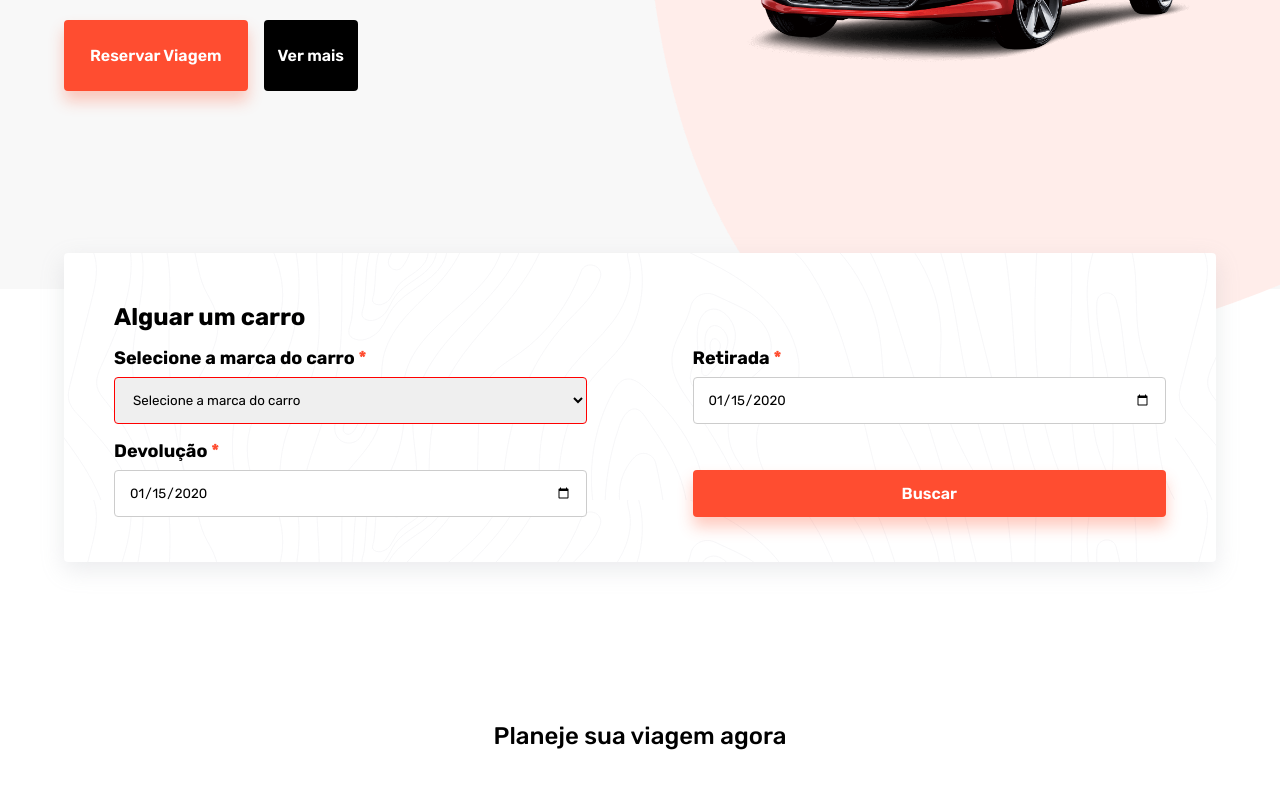
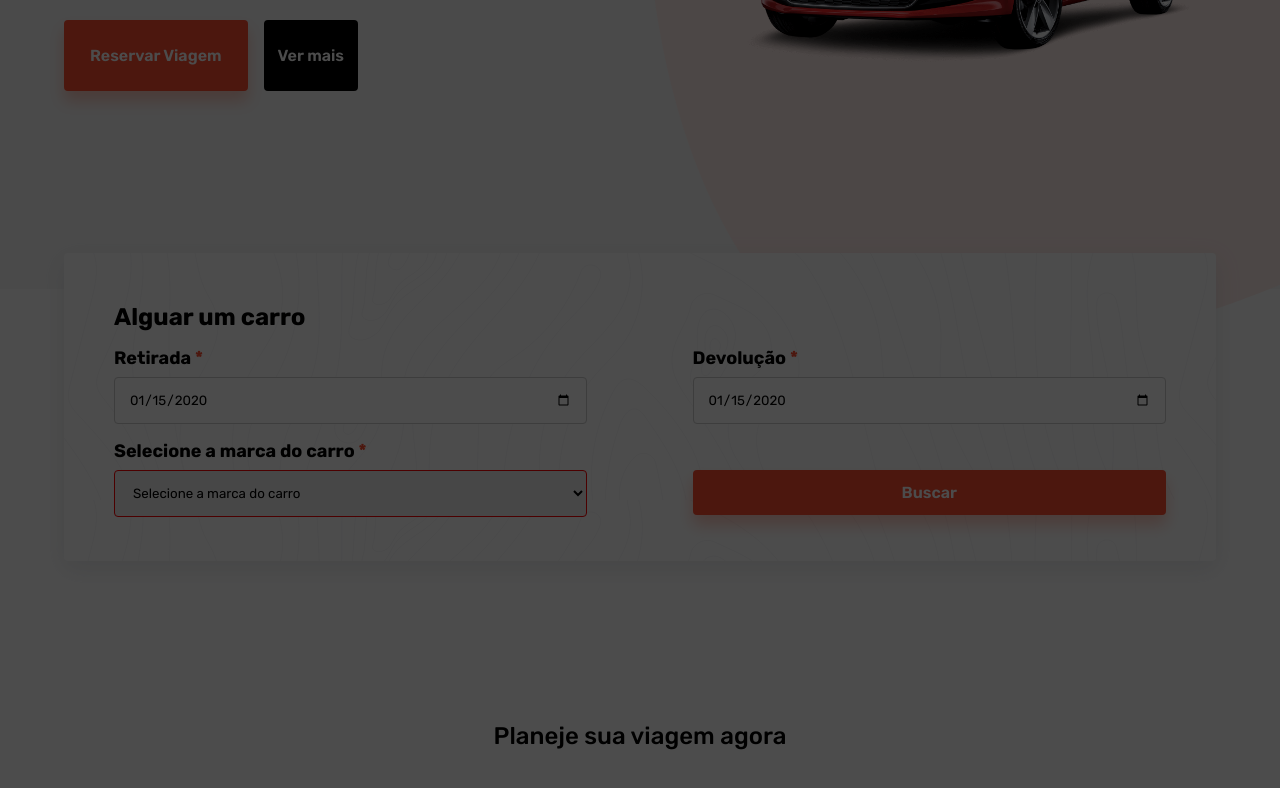
Before and after one commit to MorettiLeonardo/car-rent, a React (Create React App) app: page / in a window 1280 px wide. Both pictures are taken after typing "2020-01-15", "2020-01-15" into the empty fields and a click on the button "Buscar". Shown: the part 511-1299 px from the top of the page. Built offline with nearby package versions, Linux system fonts and the light colour scheme.

Commit message:
feat: create modal

```diff
--- a/src/components/Banner/styles.ts
+++ b/src/components/Banner/styles.ts
@@ -22,4 +22,10 @@ export const BannerContainer = styled.div`
       font-size: 26px;
     }
   }
+  @media (max-width: ${breakpoints.smartphone}) {
+    h2,
+    h3 {
+      font-size: 16px;
+    }
+  }
 `
--- a/src/components/BookContent/index.tsx
+++ b/src/components/BookContent/index.tsx
@@ -1,3 +1,4 @@
+import { useState } from 'react'
 import { useFormik } from 'formik'
 import * as Yup from 'yup'
 
@@ -8,6 +9,8 @@ import Button from '../Button'
 import * as S from './styles'
 
 const BookContent = () => {
+  const [openModal, setOpenModal] = useState(false)
+
   const form = useFormik({
     initialValues: {
       carType: '',
@@ -31,29 +34,12 @@ const BookContent = () => {
   }
 
   return (
+    <>
+      {openModal && <S.Overlay onClick={() => setOpenModal(false)} />}
       <S.BookContainer className="container">
         <h2>Alguar um carro</h2>
+
         <S.FormGroup onSubmit={form.handleSubmit}>
-        <S.InputGroup>
-          <label htmlFor="carType">
-            Selecione a marca do carro <span className="isOrange">*</span>
-          </label>
-          <select
-            id="carType"
-            name="carType"
-            onChange={form.handleChange}
-            onBlur={form.handleBlur}
-            value={form.values.carType}
-            className={checkInputHasError('carType') ? 'error' : ''}
-          >
-            <option value="">Selecione a marca do carro</option>
-            {CAR_DATA.map((item) => (
-              <option key={item.name} value={item.name}>
-                {item.name}
-              </option>
-            ))}
-          </select>
-        </S.InputGroup>
           <S.InputGroup>
             <label htmlFor="pickUp">
               Retirada <span className="isOrange">*</span>
@@ -82,9 +68,32 @@ const BookContent = () => {
               className={checkInputHasError('pickOff') ? 'error' : ''}
             />
           </S.InputGroup>
+          <S.InputGroup>
+            <label htmlFor="carType">
+              Selecione a marca do carro <span className="isOrange">*</span>
+            </label>
+            <select
+              id="carType"
+              name="carType"
+              onChange={form.handleChange}
+              onBlur={form.handleBlur}
+              value={form.values.carType}
+              className={checkInputHasError('carType') ? 'error' : ''}
+            >
+              <option value="">Selecione a marca do carro</option>
+              {CAR_DATA.map((item) => (
+                <option key={item.name} value={item.name}>
+                  {item.name}
+                </option>
+              ))}
+            </select>
+          </S.InputGroup>
+          <S.ButtonContainer onClick={() => setOpenModal(!openModal)}>
             <Button color="orange" text="Buscar" type="submit" />
+          </S.ButtonContainer>
         </S.FormGroup>
       </S.BookContainer>
+    </>
   )
 }
 
--- a/src/components/BookContent/styles.ts
+++ b/src/components/BookContent/styles.ts
@@ -60,4 +60,34 @@ export const InputGroup = styled.div`
     font-weight: bold;
     font-size: 18px;
   }
+
+  @media (max-width: ${breakpoints.tablet}) {
+    justify-content: center;
+    align-items: center;
+    input,
+    label,
+    select {
+      width: 100%;
+    }
+  }
 `
+
+export const Overlay = styled.div`
+  position: fixed;
+  z-index: 3;
+  width: 100%;
+  height: 100%;
+  background-color: ${colors.black};
+  top: 0;
+  left: 0;
+  opacity: 70%;
+`
+
+export const ButtonContainer = styled.div`
+  width: 100%;
+
+  button {
+    width: 100%;
+    padding: 11px;
+  }
+`
--- a/src/components/CarBox/styles.ts
+++ b/src/components/CarBox/styles.ts
@@ -61,6 +61,10 @@ export const CarImage = styled.div`
       width: 300px;
       height: 200px;
     }
+    @media (max-width: ${breakpoints.smartphone}) {
+      width: 200px;
+      height: 130px;
+    }
   }
 `
 
```
Lines whose indentation alone changed are shown as unchanged.
